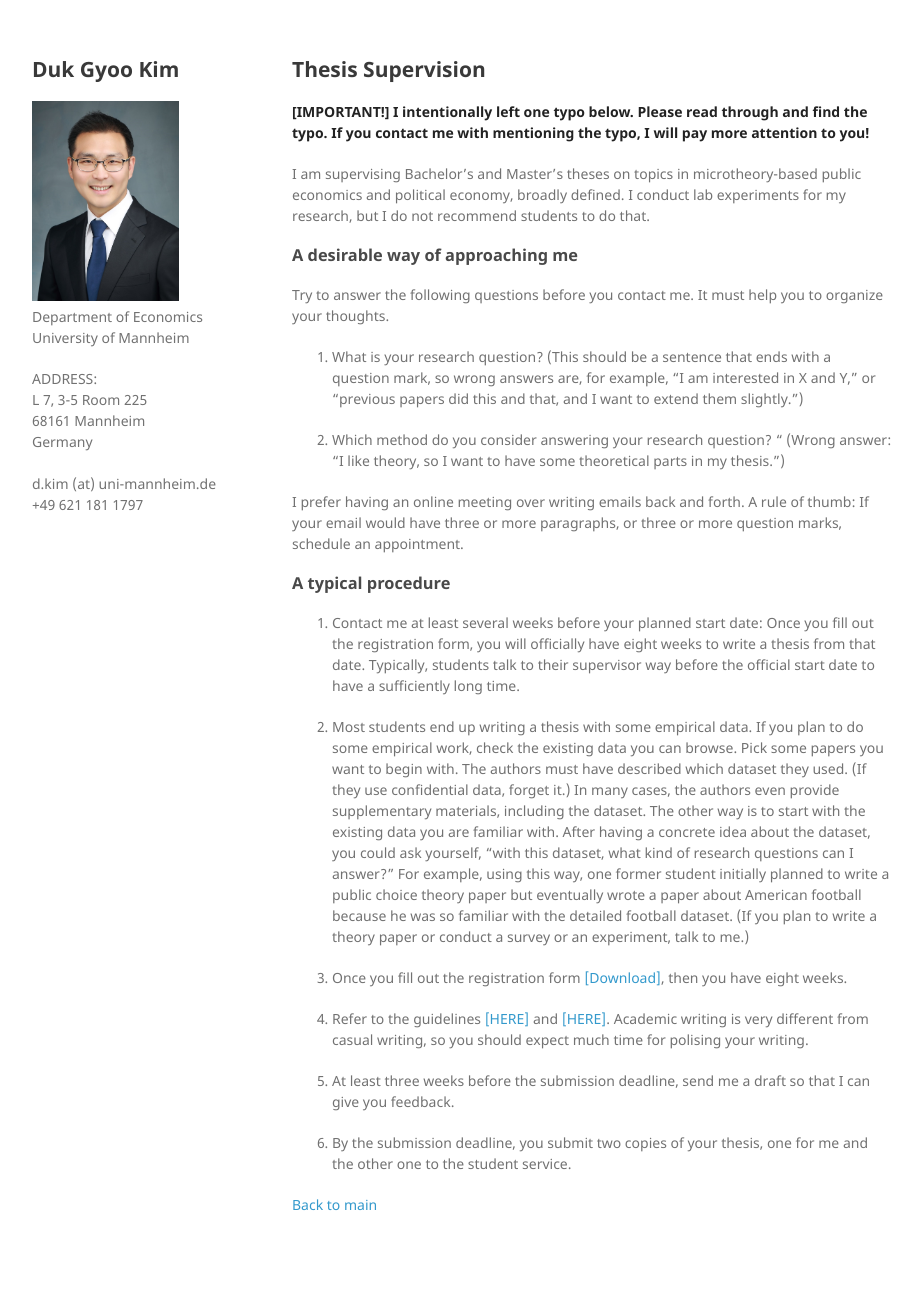
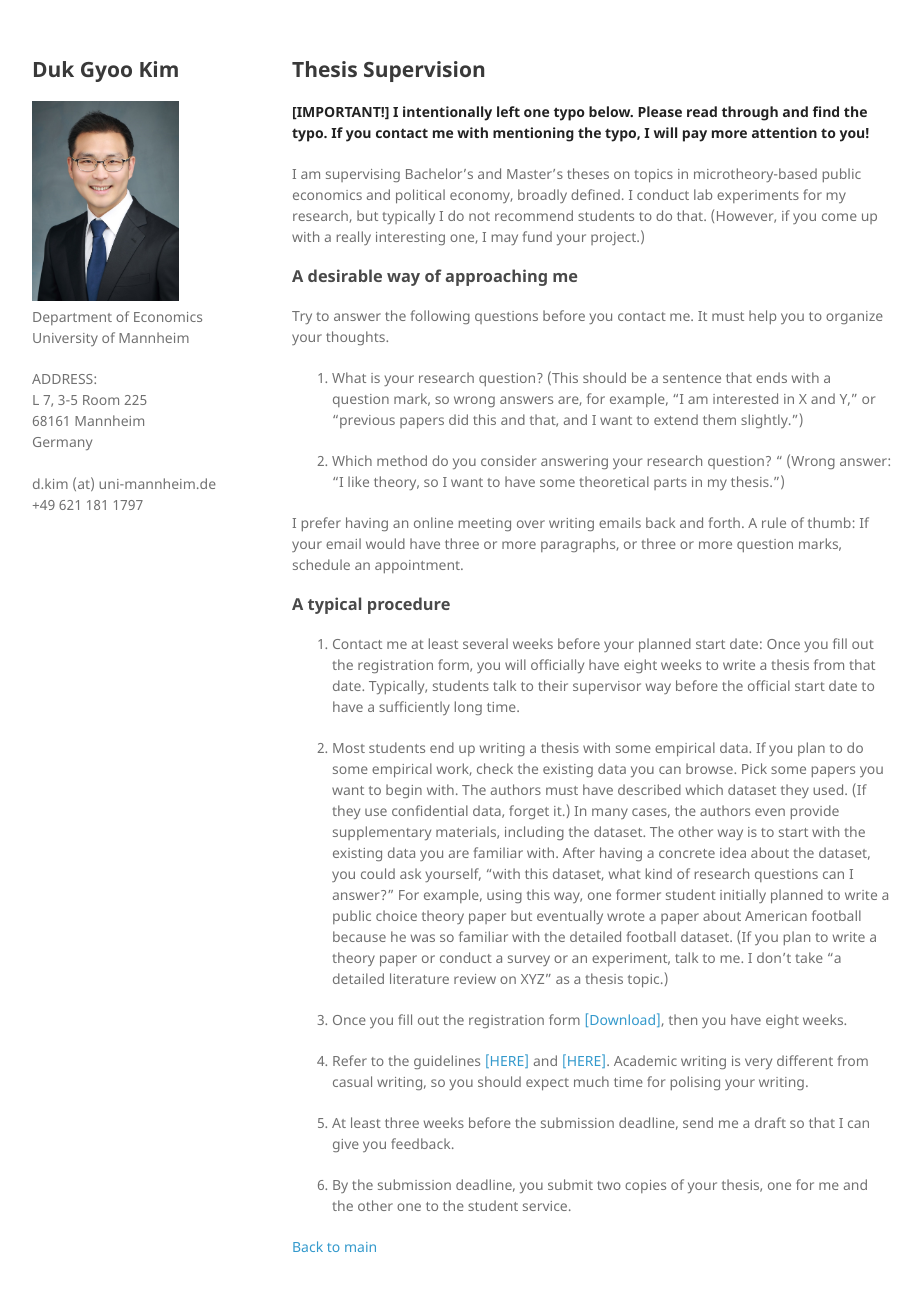
Before and after one commit to kimdukgyoo/kimdukgyoo.github.io, a Jekyll site: the page built from thesisFAQ.md, in a window 1280 px wide and 1327 px high. Shown: the top 1292 px of the window, without its empty margins (178-1100 px from the left). Built offline with Jekyll 4.4.1, drawn with Linux system fonts in a browser that asks for light colours; our own code applies the rules of GitHub Pages for plain Markdown files.

Commit message:
Update thesisFAQ.md

```diff
--- a/thesisFAQ.md
+++ b/thesisFAQ.md
@@ -2,7 +2,7 @@
 
 **[IMPORTANT!] I intentionally left one typo below. Please read through and find the typo. If you contact me with mentioning the typo, I will pay more attention to you!**
 
-I am supervising Bachelor's and Master's theses on topics in microtheory-based public economics and political economy, broadly defined. I conduct lab experiments for my research, but I do not recommend students to do that.
+I am supervising Bachelor's and Master's theses on topics in microtheory-based public economics and political economy, broadly defined. I conduct lab experiments for my research, but typically I do not recommend students to do that. (However, if you come up with a really interesting one, I may fund your project.)
 
 ### A desirable way of approaching me
 
@@ -19,7 +19,7 @@ I prefer having an online meeting over writing emails back and forth. A rule of
 1. Contact me at least several weeks before your planned start date: Once you fill out the registration form, you will officially have eight weeks to write a thesis from that date. Typically, students talk to their supervisor way before the official start date to have a sufficiently long time.
 
 2. Most students end up writing a thesis with some empirical data. If you plan to do some empirical work, check the existing data you can browse. Pick some papers you want to begin with. The authors must have described which dataset they used. (If they use confidential data, forget it.) In many cases, the authors even provide supplementary materials, including the dataset. The other way is to start with the existing data you are familiar with. After having a concrete idea about the dataset, you could ask yourself, "with this dataset, what kind of research questions can I answer?" For example, using this way, one former student initially planned to write a public choice theory paper but eventually wrote a paper about American football because he was so familiar with the detailed football dataset.
-(If you plan to write a theory paper or conduct a survey or an experiment, talk to me.)
+(If you plan to write a theory paper or conduct a survey or an experiment, talk to me. I don't take "a detailed literature review on XYZ" as a thesis topic.)
 
 3. Once you fill out the registration form [[Download]](https://kimdukgyoo.github.io/Supervision/BachelorRegistration.doc), then you have eight weeks.
 
```
